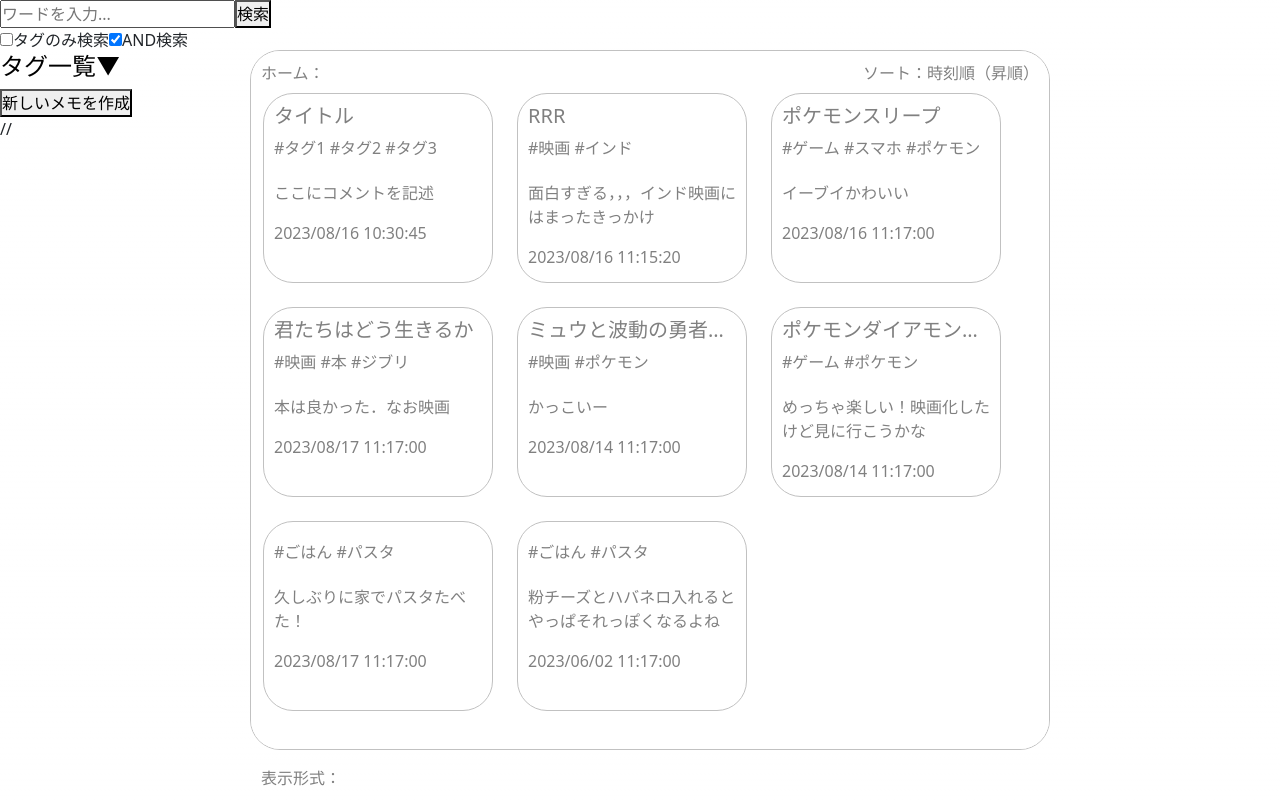
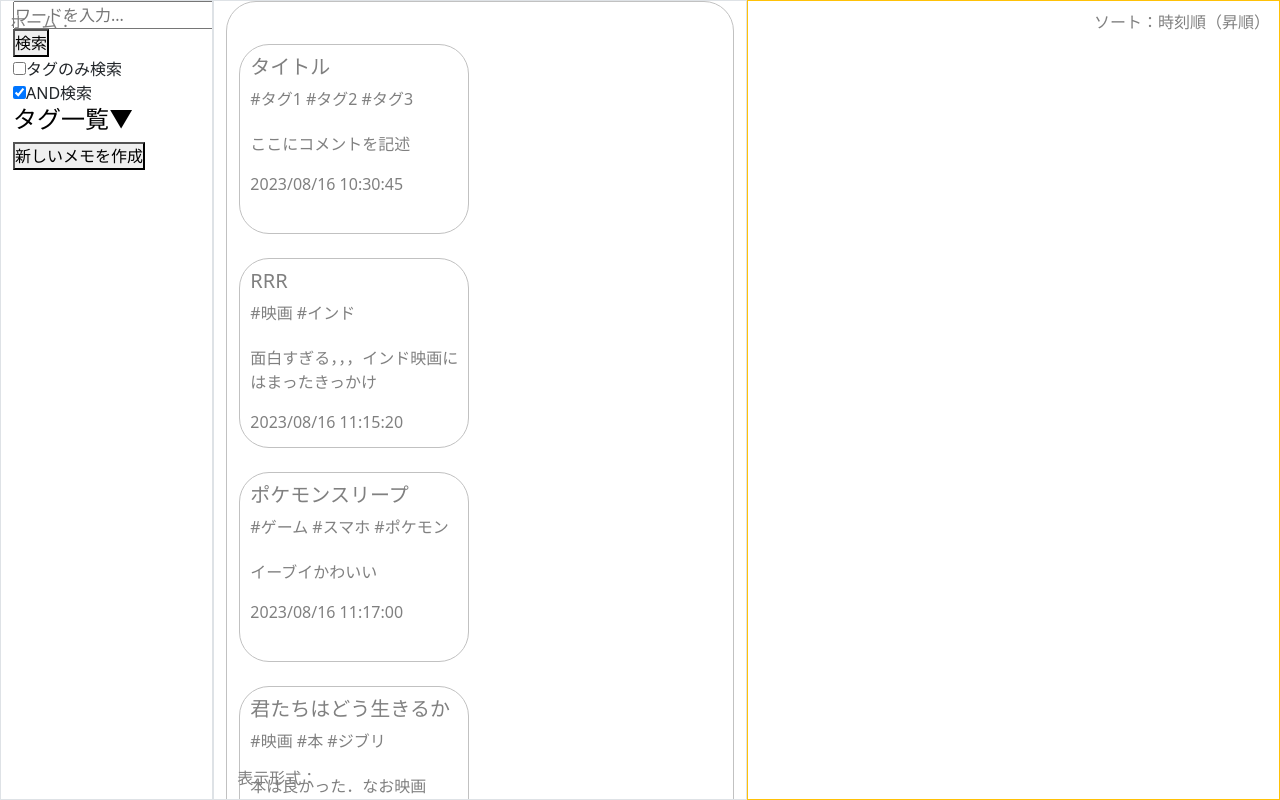
Before and after one commit to ichiro-ss/tagapp, a Next.js app in the folder front-end/front-app/: page / in a window 1280 px wide. Built offline with nearby package versions, Linux system fonts and the light colour scheme.

Commit message:
とりあえず結合 中央-右は連携済み memoオブジェクト定義ファイル追加 中央部分のCSSを一部無化

```diff
--- a/front-end/front-app/src/pages/components/leftsideComponent.tsx
+++ b/front-end/front-app/src/pages/components/leftsideComponent.tsx
@@ -1,5 +1,6 @@
 import { useState } from "react";
-import { MemoData, memos } from "./memoData";
+import Memo from "./memoTypeDef"
+import { memos } from "./memoData";
 import { sortedTags, tagCountMap } from "./tagCount";
 import TagToggle from "./tagToggle";
 import SearchBar from "./searchBar";
@@ -12,7 +13,7 @@ export const LeftSideComponent = () => {
     setShowTags(!showTags);
   };
 
-  const [searchResults, setSearchResults] = useState<MemoData[]>([]);
+  const [searchResults, setSearchResults] = useState<Memo[]>([]);
 
   const onSearch = (
     searchTerm: string,
@@ -29,7 +30,7 @@ export const LeftSideComponent = () => {
   const handleClosePopup = () => {
     setShowPopup(false);
   };
-  const handleCreateMemo = (memo: MemoData) => {
+  const handleCreateMemo = (memo: Memo) => {
     // 新しいメモの作成処理を実装
     console.log("新しいメモを作成:", memo);
   };
@@ -45,7 +46,7 @@ export const LeftSideComponent = () => {
           {searchResults.map((comment, index) => (
             <li key={index}>
               <h6>{comment.title}</h6>
-              <p>タグ: {comment.tag.join(", ")}</p>
+              <p>タグ: {comment.tags.join(", ")}</p>
               <p>日時: {formatDate(comment.date)}</p>
               <p>コメント: {comment.comment}</p>
             </li>
--- a/front-end/front-app/src/pages/components/memoData.ts
+++ b/front-end/front-app/src/pages/components/memoData.ts
@@ -1,60 +1,52 @@
-export type MemoData = {
-    tag: string[];
-    date: number; // 例: 20230816103045
-    title: string;
-    comment: string;
-};
+import Memo from './memoTypeDef';
 
-export const memos: MemoData[] = [
+export const memos: Memo[] = [
     {
-    tag: ["タグ1", "タグ2", "タグ3"],
+        tags: ["タグ1", "タグ2", "タグ3"],
         date: 20230816103045,
         title: "タイトル",
         comment: "ここにコメントを記述",
     },
     {
-    tag: ["映画", "インド"],
+        tags: ["映画", "インド"],
         date: 20230816111520,
         title: "RRR",
         comment: "面白すぎる，，，インド映画にはまったきっかけ",
     },
     {
-    tag: ["ゲーム", "スマホ", "ポケモン"],
+        tags: ["ゲーム", "スマホ", "ポケモン"],
         date: 20230816111700,
         title: "ポケモンスリープ",
         comment: "イーブイかわいい",
     },
     {
-    tag: ["映画", "本", "ジブリ"],
+        tags: ["映画", "本", "ジブリ"],
         date: 20230817111700,
         title: "君たちはどう生きるか",
         comment: "本は良かった．なお映画",
     },
     {
-    tag: ["映画", "ポケモン"],
+        tags: ["映画", "ポケモン"],
         date: 20230814111700,
         title: "ミュウと波動の勇者ルカリオ",
         comment: "かっこいー",
     },
     {
-    tag: ["ゲーム", "ポケモン"],
+        tags: ["ゲーム", "ポケモン"],
         date: 20230814111700,
         title: "ポケモンダイアモンド・パール",
         comment: "めっちゃ楽しい！映画化したけど見に行こうかな",
     },
     {
-    tag: ["ごはん", "パスタ"],
+        tags: ["ごはん", "パスタ"],
         date: 20230817111700,
         title: "",
         comment: "久しぶりに家でパスタたべた！",
     },
     {
-    tag: ["ごはん", "パスタ"],
+        tags: ["ごはん", "パスタ"],
         date: 20230602111700,
         title: "",
         comment: "粉チーズとハバネロ入れるとやっぱそれっぽくなるよね",
     },
-
-
-
 ];
--- a/front-end/front-app/src/pages/components/memoDetailedView.tsx
+++ b/front-end/front-app/src/pages/components/memoDetailedView.tsx
@@ -1,16 +1,7 @@
 import Head from 'next/head'
 import { useState } from 'react';
 import useSWR from 'swr';
-
-type Memo = {
-  title :string,
-  author:string,
-  body  :string,
-  filepath:string,
-  id: number,
-  date:string,
-  tags:string[]
-};
+import Memo from './memoTypeDef';
 
 export default function MemoDetailedView({memo}: {memo?:Memo}): JSX.Element{
   if(memo == null){
@@ -25,12 +16,14 @@ export default function MemoDetailedView({memo}: {memo?:Memo}): JSX.Element{
       <div className='title'>
         <h1> {memo.title} </h1>
       </div>
-      <div className='author'>
-        <h2> Author : {memo.author} </h2>
-      </div>
-      <PreviewDoc filepath={memo.filepath} />
+      { memo.userid &&
+        <div className='author'>
+          <h2> Author : {memo.userid} </h2>
+        </div>
+      }
+      { memo.filepath && <PreviewDoc filepath={memo.filepath} /> }
       <div className='body'>
-        { memo.body.split("\n").map((e) => <div>{e}</div>) }
+        { memo.comment.split("\n").map((e) => <div>{e}</div>) }
       </div>
       <br/>
       <div className='date'>
--- a/front-end/front-app/src/pages/components/memoList.tsx
+++ b/front-end/front-app/src/pages/components/memoList.tsx
@@ -1,11 +1,10 @@
 import React, { useState } from "react";
-import { memos, MemoData } from "./memoData"; // ←ここをmemos全部じゃなくて，検索で引っかかったやつだけにする？
+import { memos } from "./memoData"; // ←ここをmemos全部じゃなくて，検索で引っかかったやつだけにする？
 import styles from "../../styles/memoList.module.css";
+import Memo from "./memoTypeDef"
 
-const MemoList = () => {
-    const [selectedMemo, setSelectedMemo] = useState<MemoData | null>(null);
-
-    const handleMemoClick = (memo: MemoData) => {
+const MemoList = ( {setSelectedMemo}:{setSelectedMemo:any}) => {
+    const handleMemoClick = (memo: Memo) => {
       setSelectedMemo(memo);
     };
 
@@ -28,7 +27,7 @@ const MemoList = () => {
                     onClick={() => handleMemoClick(memo)}
                 >
                     <h3 className={styles.memoTitle}>{truncateTitle(memo.title)}</h3>
-                    <p className={styles.memoTags}>{truncateTags(renderTags(memo.tag))}</p>
+                    <p className={styles.memoTags}>{truncateTags(renderTags(memo.tags))}</p>
                     <p className={styles.memoComment}>{truncateComment(memo.comment)}</p>
                     <p className={styles.memoDate}>{formatDate(memo.date)}</p>
                 </button>
--- /dev/null
+++ b/front-end/front-app/src/pages/components/memoTypeDef.ts
@@ -0,0 +1,9 @@
+export default interface Memo{
+  title :string,
+  userid ?:string,
+  comment :string,
+  filepath ?:string,
+  id ?:number,
+  date :any,
+  tags :string[]
+}
--- a/front-end/front-app/src/pages/components/tagCount.ts
+++ b/front-end/front-app/src/pages/components/tagCount.ts
@@ -1,10 +1,11 @@
-import { MemoData,memos } from "./memoData";
+import Memo from "./memoTypeDef"
+import { memos } from "./memoData";
 
 export const tagCountMap: { [tag: string]: number } = {};
 
 // タグの出現回数を集計
 memos.forEach((comment) => {
-    comment.tag.forEach((tag) => {
+    comment.tags.forEach((tag) => {
       tagCountMap[tag] = (tagCountMap[tag] || 0) + 1;
     });
 });
--- a/front-end/front-app/src/pages/index.tsx
+++ b/front-end/front-app/src/pages/index.tsx
@@ -3,25 +3,31 @@ import { useState } from "react";
 import { Back_Index } from "./constants";
 import { LeftSideComponent } from "./components/leftsideComponent";
 import MemoList from "./components/memoList";
+import MemoDetailedView from "./components/memoDetailedView";
+import Memo from './components/memoTypeDef'
 
 export default function Home() {
 
   const title = "TestApp"
-  const message = "TagAppの左側の実装画面"
+  const [selectedMemo, setSelectedMemo] = useState<Memo | undefined>(undefined);
 
-return (
-  <div>
-    <Header title={title} />
-    {/* 左側表示 */}
+
+  return (
     <div>
-    <LeftSideComponent />
+        <Header title={title} />
+        <div className="container-fluid">
+          <div className="row vh-100 overflow-auto">
+            <div className="col-2 h-100 border left-column overflow-auto">
+              <LeftSideComponent />
+            </div>
+            <div className="center-column col-5 h-100 border overflow-auto">
+              <MemoList setSelectedMemo={setSelectedMemo}/>
+            </div>
+            <div className="right-column col-5 h-100 border border-warning overflow-auto">
+              <MemoDetailedView memo={selectedMemo}/>
+            </div>
+          </div>
+        </div>
     </div>
-    {/* メモ表示 */}
-    <div>
-      <MemoList />
-    </div>
-
-  //</div>
-);
-
+  );
 }
--- a/front-end/front-app/src/styles/memoList.module.css
+++ b/front-end/front-app/src/styles/memoList.module.css
@@ -1,13 +1,13 @@
 .memoList {
-    position: fixed;
-    top: 50px;
+    /* position: fixed; */
+    top: 100px;
     left: 250px;
     background-color: #ffffff;
     color: #c1c1c1;
     border: 1px solid #c1c1c1;
     border-radius: 30px;
-    height: 700px;
-    width: 800px;
+    /* height: 700px; */
+    /* width: 800px; */
     display: flex;
     flex-wrap: wrap; /* コンテナが横に並び、行が途切れたら折り返す */
     align-items: flex-start; /* 左寄せに配置 */
```
Lines whose indentation alone changed are shown as unchanged.
